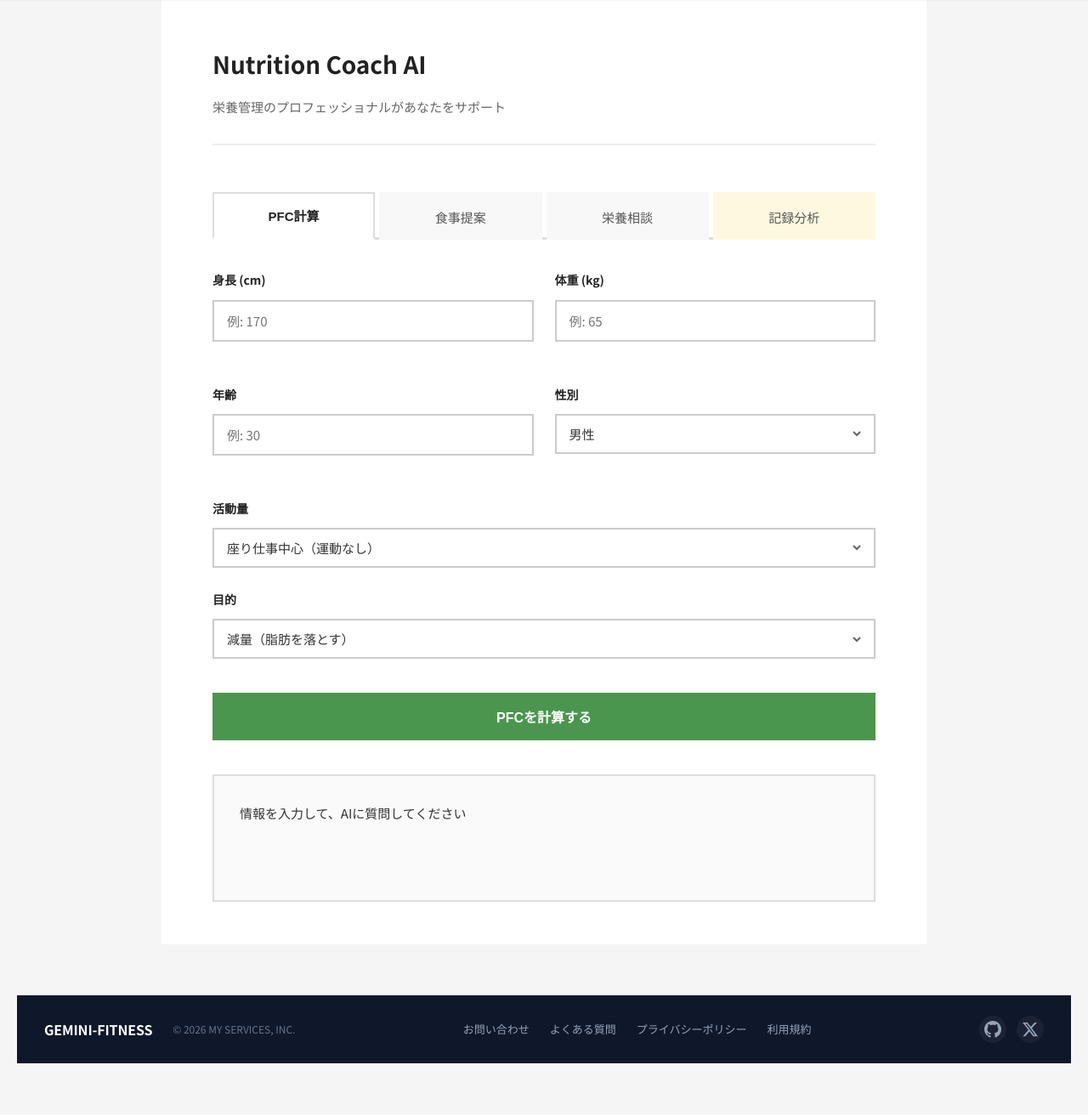
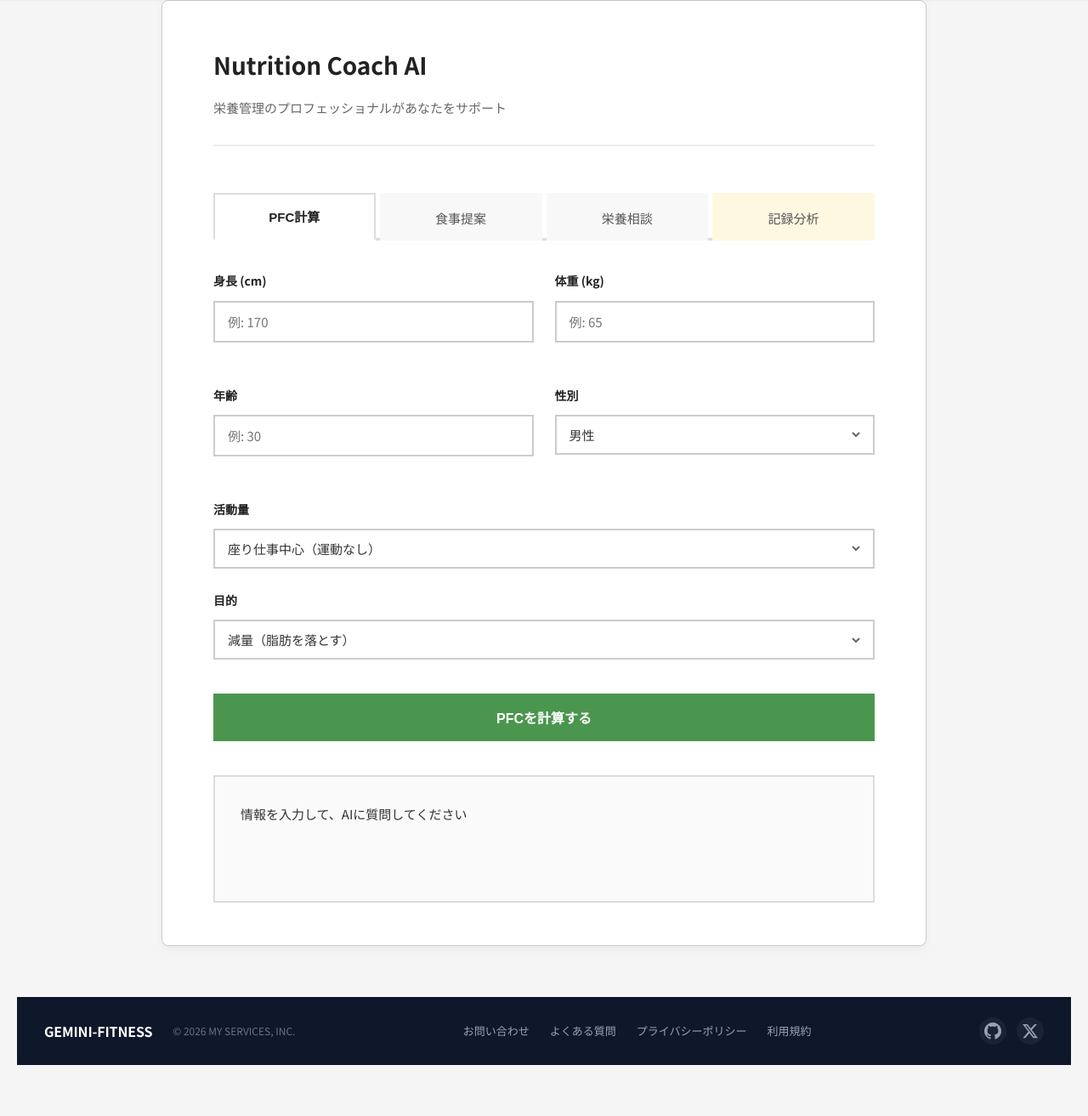
Before and after one commit to u54IuZADXnhBAixdrGyFiBfsmK6T/gemini-app, a Flask app: page /coach_meals in a window 1280 px wide. Shown: the part 64-1377 px from the top of the page at 85% size. Before the commit the page ends 1315 px from the top, so only its background shows below. Run offline with Flask 3, Linux system fonts and the light colour scheme.

Commit message:
枠線追加

```diff
--- a/static/css/coach-layout.css
+++ b/static/css/coach-layout.css
@@ -7,7 +7,7 @@
 *{margin:0;padding:0;box-sizing:border-box}
 body{font-family:'Noto Sans JP',-apple-system,sans-serif;background:var(--bg-body);color:var(--text-main);line-height:1.8;padding:60px 20px}
 body.theme-gemini{min-height:100vh;display:flex;align-items:center;justify-content:center}
-.container{width:100%;max-width:var(--container-max-width);margin:0 auto;background:var(--bg-card);padding:50px 60px}
+.container{width:100%;max-width:var(--container-max-width);margin:0 auto;background:var(--bg-card);padding:50px 60px;border:1px solid var(--border-color,#ccc);border-radius:8px;box-shadow:0 4px 8px rgba(0,0,0,.05)}
 @media (max-width: 768px) {
 body{padding:30px 15px}
 .container{padding:30px 25px}
```
